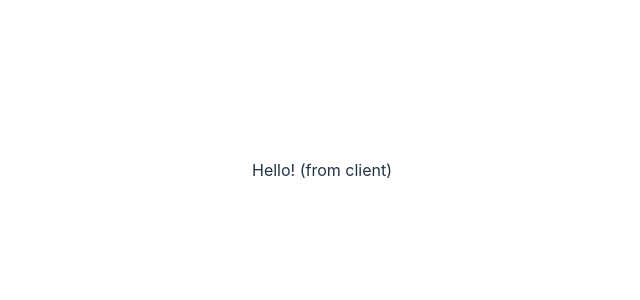
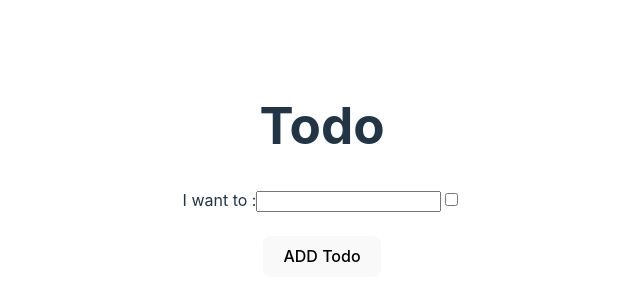
Before and after one commit to NeamenD/todos-fullstack, a React (Vite) app in the folder frontend/: page / in a window 1280 px wide. Shown: the part 230-530 px from the top of the page, without its empty margins (318-958 px from the left). Built offline with nearby package versions, Linux system fonts and the light colour scheme.

Commit message:
added a button and input fild in frontend

```diff
--- a/frontend/src/App.jsx
+++ b/frontend/src/App.jsx
@@ -1,9 +1,36 @@
-import { useState } from "react";
+import { useRef, useState } from "react";
 
 import "./App.css";
 
 function App() {
-  return <>Hello! (from client)</>;
+  const textRef = useRef();
+
+  const completeRef = useRef();
+
+  async function handleSubmit(e) {
+    e.preventDefault();
+    console.log(textRef.current.value);
+    console.log(textRef.current.checked);
+  }
+  return (
+    <div>
+      <h1>Todo</h1>
+
+      <form onSubmit={handleSubmit}>
+        <label>
+          I want to :
+          <input type="text" ref={textRef} />
+        </label>
+        <label htmlFor="">
+          <input type="checkbox" ref={completeRef} />
+        </label>
+        <div>
+          <br />
+          <button>ADD Todo</button>
+        </div>
+      </form>
+    </div>
+  );
 }
 
 export default App;
```
